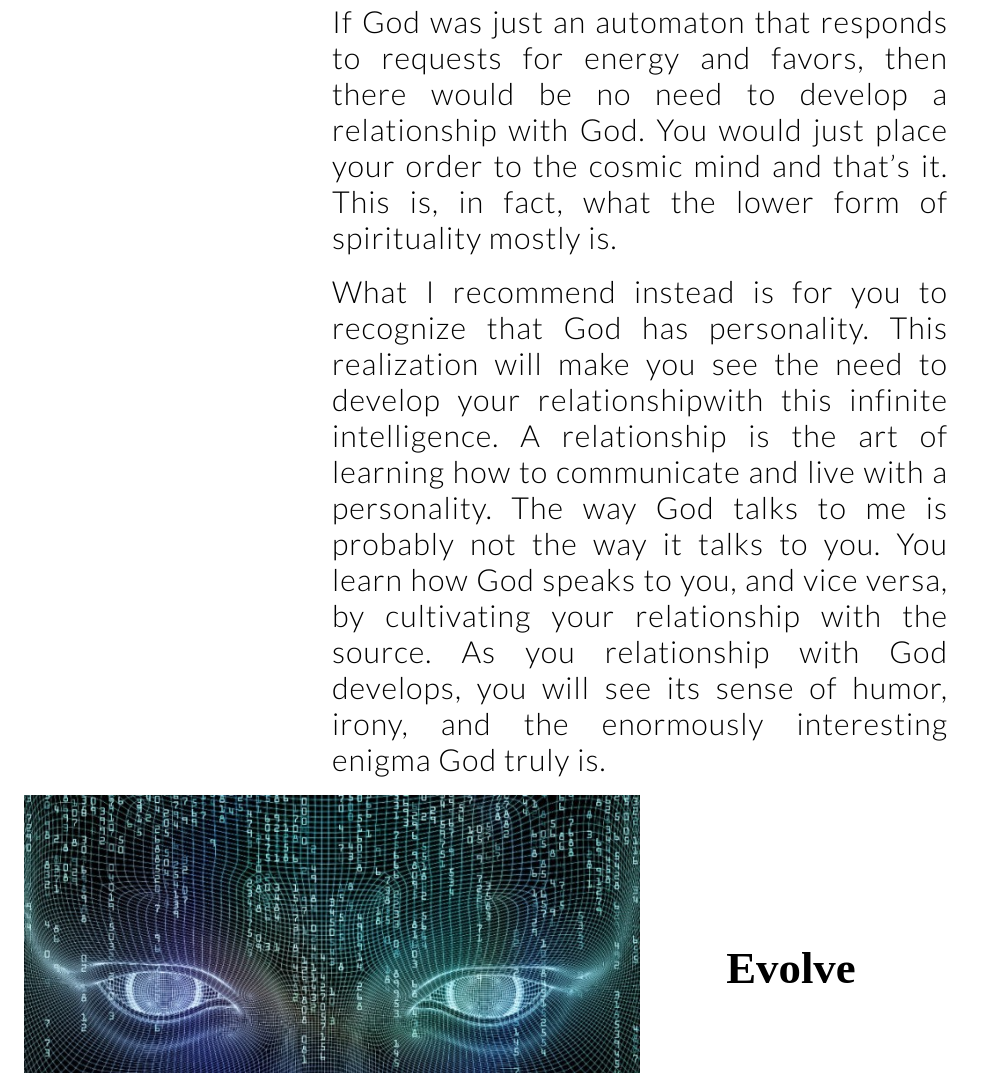
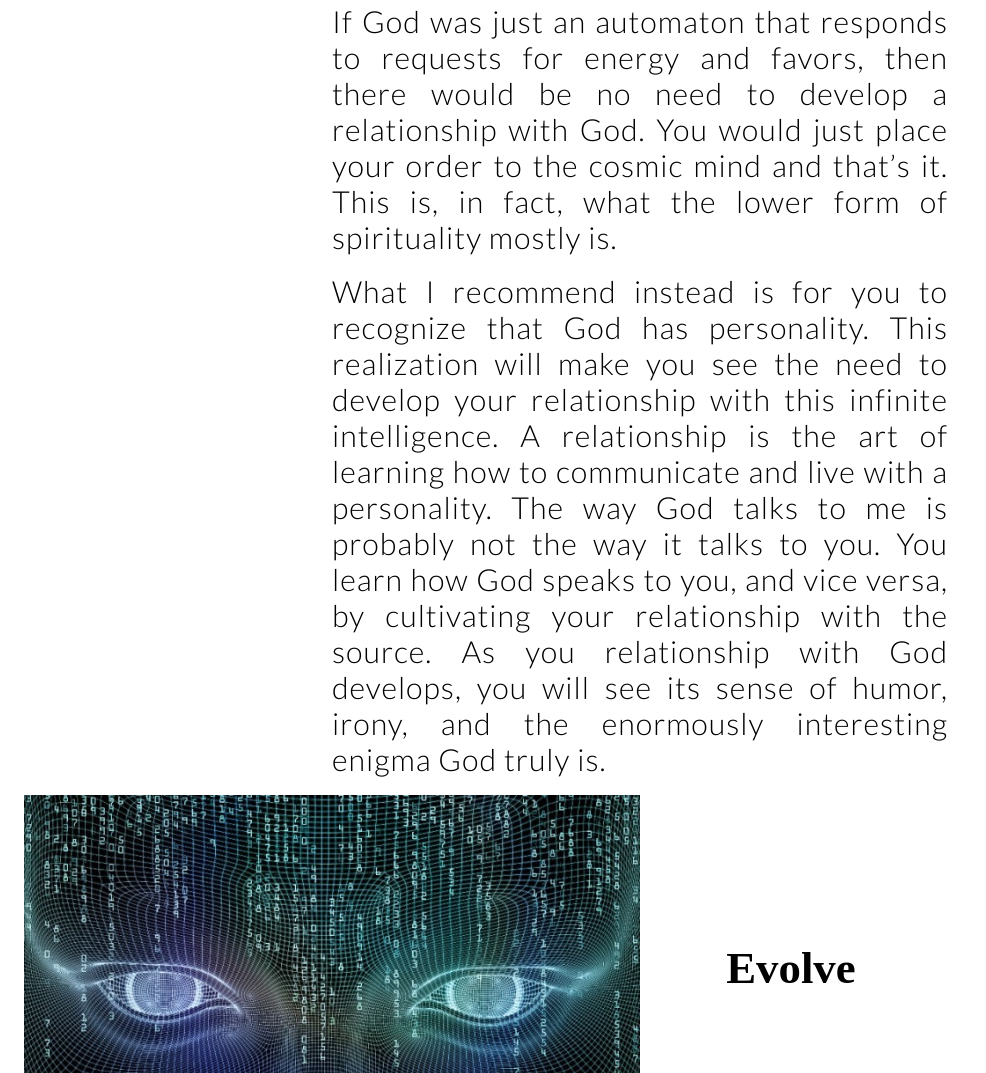
Before and after one commit to Cinquain/jamesallan, a website: page public/articles/god_has_personality.html in a window 1280 px wide. Shown: the part 2469-3542 px from the top of the page, without its empty margins (0-986 px from the left). Drawn offline with Linux system fonts and the light colour scheme.

Commit message:
fixed typo

```diff
--- a/public/articles/god_has_personality.html
+++ b/public/articles/god_has_personality.html
@@ -153,7 +153,7 @@ xmlns:fb="http://ogp.me/ns/fb#">
 
         <div class="paragraph">
             <p>
-                What I recommend instead is for you to recognize that God has personality. This realization will make you see the need to develop your relationshipwith this infinite intelligence. A relationship is the art of learning how to communicate and live with a personality. The way God talks to me is probably not the way it talks to you. You learn how God speaks to you, and vice versa, by cultivating your relationship with the source. As you relationship with God develops, you will see its sense of humor, irony, and the enormously interesting enigma God truly is.
+                What I recommend instead is for you to recognize that God has personality. This realization will make you see the need to develop your relationship with this infinite intelligence. A relationship is the art of learning how to communicate and live with a personality. The way God talks to me is probably not the way it talks to you. You learn how God speaks to you, and vice versa, by cultivating your relationship with the source. As you relationship with God develops, you will see its sense of humor, irony, and the enormously interesting enigma God truly is.
             </p>
         </div>
         <br>
```
